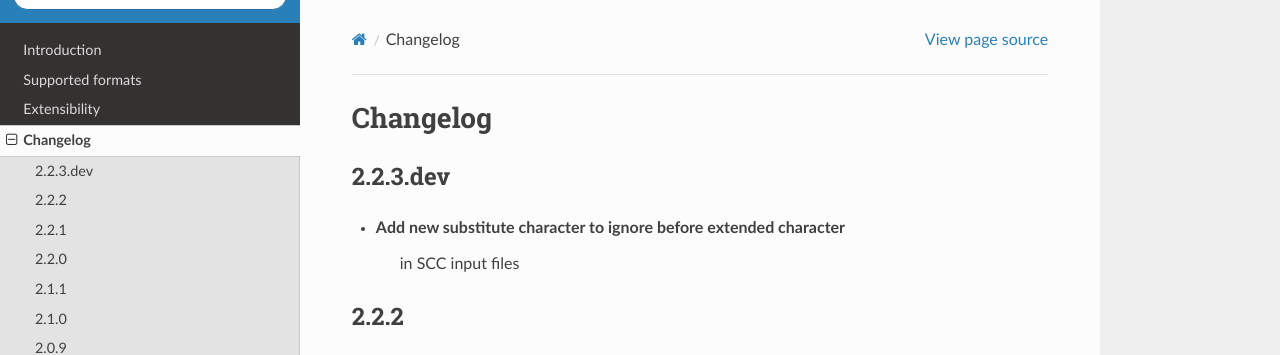
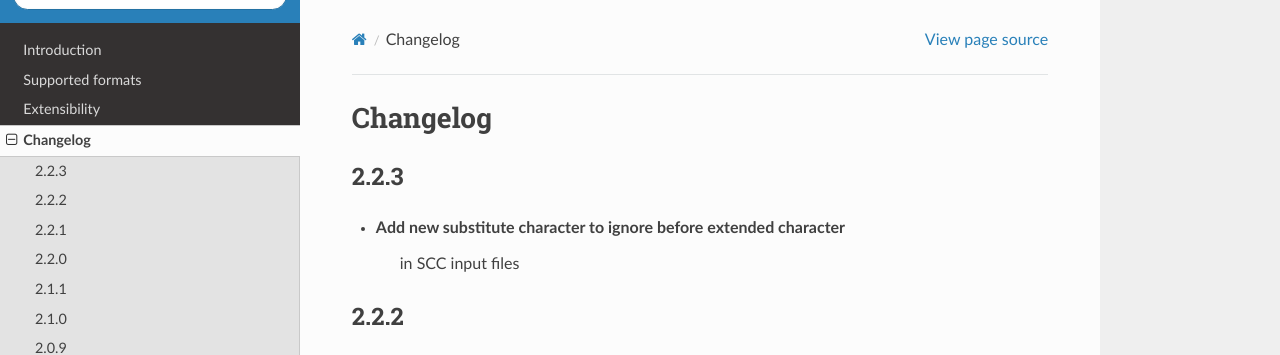
Before and after one commit to pbs/pycaption, a Sphinx documentation site: the page built from docs/changelog.rst, in a window 1280 px wide and 900 px high. Shown: the top 355 px of the window. Built offline with Sphinx 7.4.7 and the Read the Docs theme 2.0.0, drawn with Linux system fonts in a browser that asks for light colours.

Commit message:
bumb version to 2.2.3

```diff
--- a/docs/changelog.rst
+++ b/docs/changelog.rst
@@ -1,6 +1,6 @@
 Changelog
 ---------
-2.2.3.dev
+2.2.3
 ^^^^^
 - Add new substitute character to ignore before extended character
     in SCC input files
--- a/docs/conf.py
+++ b/docs/conf.py
@@ -53,9 +53,9 @@ copyright = '2012-2024, PBS.org ' \
 # built documents.
 #
 # The short X.Y version.
-version = '2.2.3.dev'
+version = '2.2.3'
 # The full version, including alpha/beta/rc tags.
-release = '2.2.3.dev'
+release = '2.2.3'
 
 # The language for content autogenerated by Sphinx. Refer to documentation
 # for a list of supported languages.
--- a/setup.py
+++ b/setup.py
@@ -24,7 +24,7 @@ transcript_dependencies = [
 
 setup(
     name='pycaption',
-    version='2.2.3.dev',
+    version='2.2.3',
     description='Closed caption converter',
     long_description=open(README_PATH).read(),
     author='Joe Norton',
```
